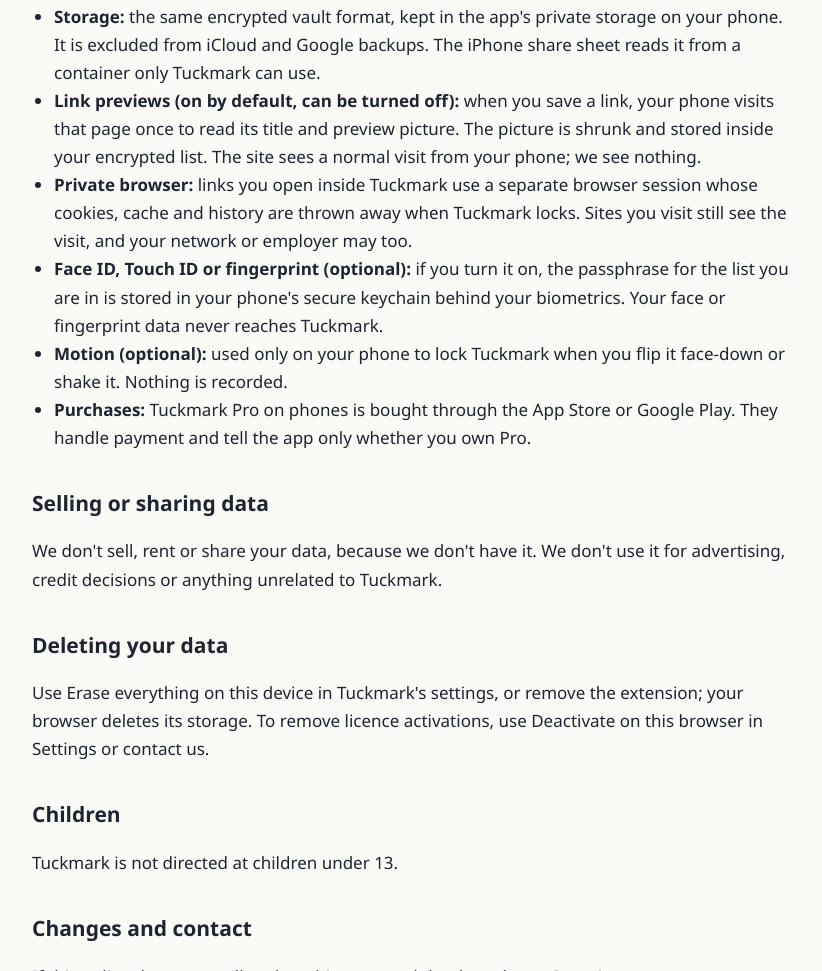
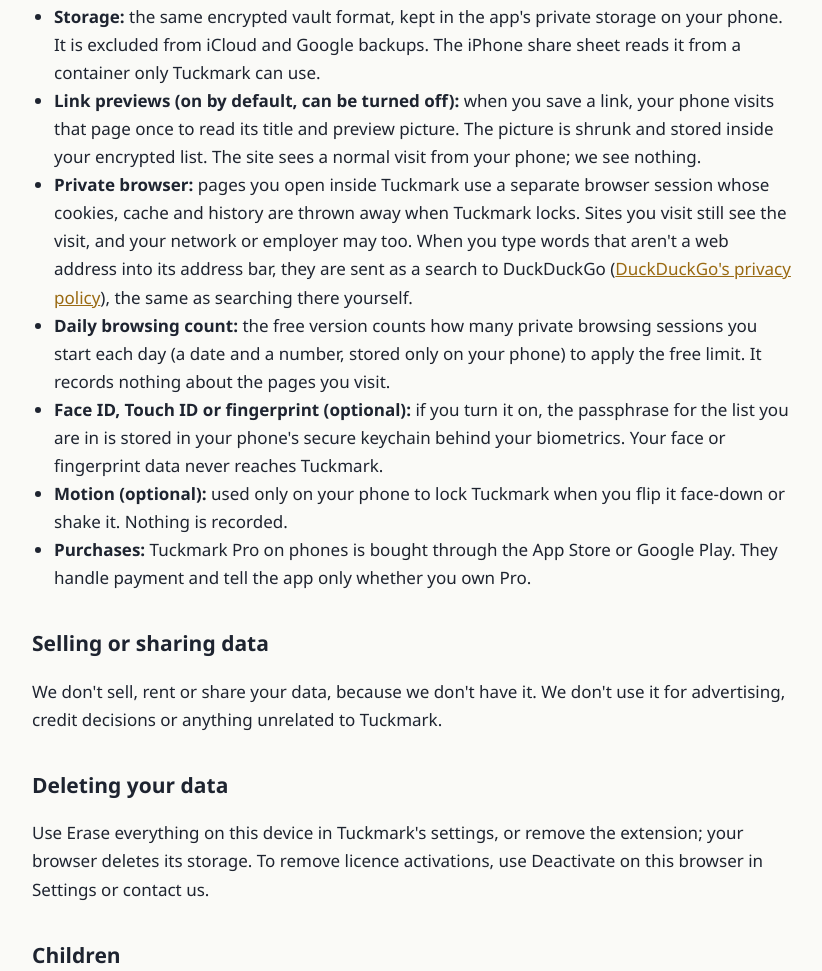
Before and after one commit to teemopower/recipebox, a plain HTML site: page tuckmark/privacy.html in a window 1280 px wide. Shown: the part 1404-2375 px from the top of the page, without its empty margins (228-1050 px from the left). Drawn offline with Linux system fonts and the light colour scheme.

Commit message:
Tuckmark privacy: private browser search and daily count

```diff
--- a/tuckmark/privacy.html
+++ b/tuckmark/privacy.html
@@ -50,7 +50,8 @@
   <ul>
     <li><b>Storage:</b> the same encrypted vault format, kept in the app's private storage on your phone. It is excluded from iCloud and Google backups. The iPhone share sheet reads it from a container only Tuckmark can use.</li>
     <li><b>Link previews (on by default, can be turned off):</b> when you save a link, your phone visits that page once to read its title and preview picture. The picture is shrunk and stored inside your encrypted list. The site sees a normal visit from your phone; we see nothing.</li>
-    <li><b>Private browser:</b> links you open inside Tuckmark use a separate browser session whose cookies, cache and history are thrown away when Tuckmark locks. Sites you visit still see the visit, and your network or employer may too.</li>
+    <li><b>Private browser:</b> pages you open inside Tuckmark use a separate browser session whose cookies, cache and history are thrown away when Tuckmark locks. Sites you visit still see the visit, and your network or employer may too. When you type words that aren't a web address into its address bar, they are sent as a search to DuckDuckGo (<a href="https://duckduckgo.com/privacy">DuckDuckGo's privacy policy</a>), the same as searching there yourself.</li>
+    <li><b>Daily browsing count:</b> the free version counts how many private browsing sessions you start each day (a date and a number, stored only on your phone) to apply the free limit. It records nothing about the pages you visit.</li>
     <li><b>Face ID, Touch ID or fingerprint (optional):</b> if you turn it on, the passphrase for the list you are in is stored in your phone's secure keychain behind your biometrics. Your face or fingerprint data never reaches Tuckmark.</li>
     <li><b>Motion (optional):</b> used only on your phone to lock Tuckmark when you flip it face-down or shake it. Nothing is recorded.</li>
     <li><b>Purchases:</b> Tuckmark Pro on phones is bought through the App Store or Google Play. They handle payment and tell the app only whether you own Pro.</li>
```
